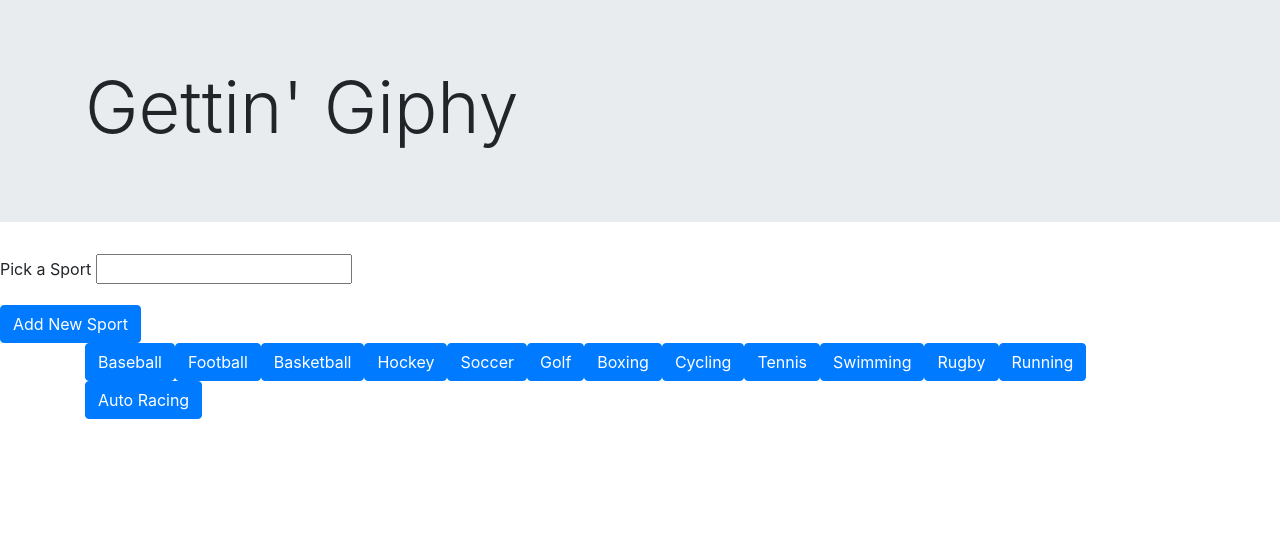
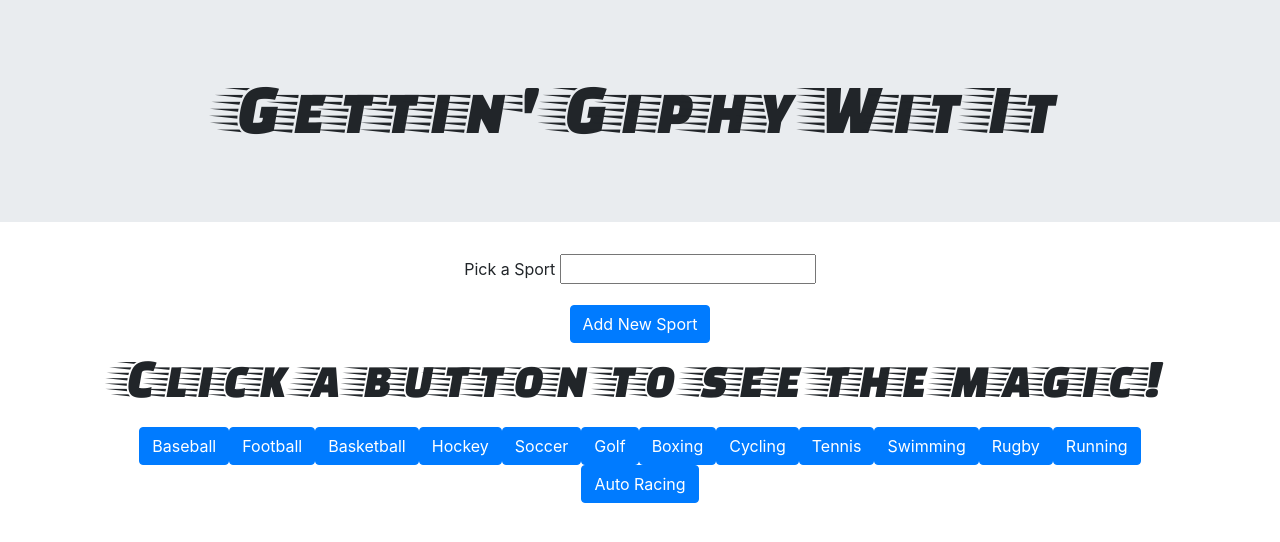
Before and after one commit to kwoulfe/Giphy-Page, a plain HTML site: page index.html in a window 1280 px wide. Drawn offline with nearby package versions, Linux system fonts and the light colour scheme.

Commit message:
Add Image Folder

```diff
--- a/assets/app.js
+++ b/assets/app.js
@@ -71,6 +71,8 @@ $(document).ready(function() {
       for (i = 0; i < results.length; i++) {
         var gifDiv = $('<div>');
         gifDiv.addClass('gifDiv');
+        var gifRating = $('<p>').text('Rating: ' + results[i].rating);
+        gifDiv.append(gifRating);
         var gifImage = $('<img>');
         gifImage.attr('src', results[i].images.fixed_height_small_still.url);
         gifImage.attr(
--- a/assets/style.css
+++ b/assets/style.css
@@ -0,0 +1,18 @@
+.container {
+  text-align: center;
+}
+
+#gif-form {
+  text-align: center;
+}
+
+.instructions {
+  text-align: center;
+}
+
+h1 {
+  font-family: 'Faster One', cursive;
+}
+.display-4 {
+  font-family: 'Faster One', cursive;
+}
--- a/index.html
+++ b/index.html
@@ -12,12 +12,13 @@
         crossorigin="anonymous">
     <!-- Link to CSS stylesheet -->
     <link rel="stylesheet" type="text/css" href="assets/style.css">
+    <link href="https://fonts.googleapis.com/css?family=Faster+One" rel="stylesheet">
 </head>
 
 <body>
     <div class=" jumbotron jumbotron-fluid ">
         <div class="container ">
-            <h1 class="display-3 ">Gettin' Giphy</h1>
+            <h1 class="display-3 ">Gettin' Giphy Wit It</h1>
         </div>
     </div>
     <form id="gif-form" role="form">
@@ -27,6 +28,9 @@
         </div>
         <input id="addGif" type="submit" value="Add New Sport" class="btn btn-primary">
     </form>
+    <div class="instructions">
+        <p class="display-4">Click a button to see the magic!</p>
+    </div>
     <div class="col-md-12">
         <div id="gifImages" class="container"></div>
     </div>
```
Also changed, not shown: images/Sports.png (added).
